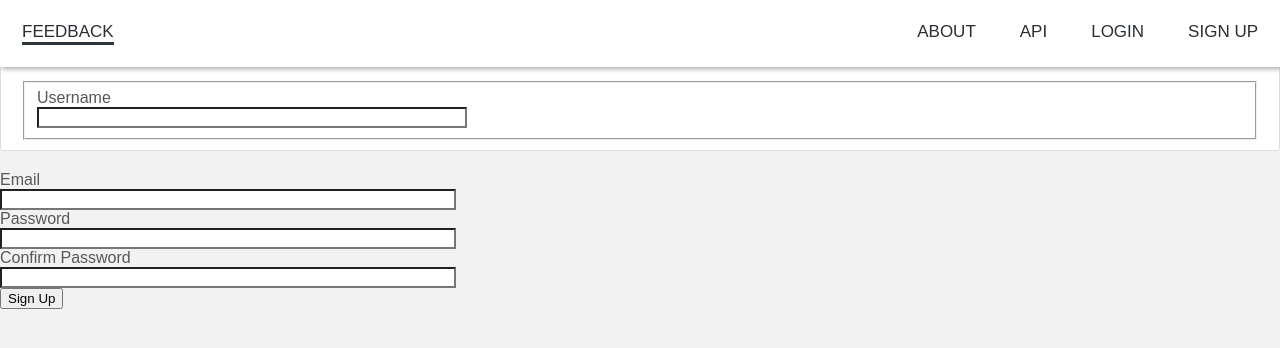
After one commit to jgil325/FeedbackForm, a Flask app: page /signup in a window 1280 px wide. The commit adds this page. Shown: the top 348 px of the page. Run offline with Flask 2, Linux system fonts and the light colour scheme; some libraries are stand-ins or nearby versions; some web fonts are replaced.

Commit message:
Signup (#8)
* working, but navbar blocking most of the info

* working, but navbar blocking most of the info

* working, needs styling fixes

* working, needs styling fixes

* working, needs styling fixes

* Sign up and database working

* styling

```diff
--- a/main.py
+++ b/main.py
@@ -1,14 +1,51 @@
-from flask import Flask, render_template, url_for, flash, redirect, request
-
+from signup import RegistrationForm
+import time
+import random
+import threading
+try:
+    from flask import Flask, render_template, url_for, flash, redirect
+    from flask_sqlalchemy import SQLAlchemy
+except ImportError:
+    print("Import Error")
 # this gets the name of the file so Flask knows it's name
 app = Flask(__name__)
 app.config['SECRET_KEY'] = '2d6ca153ea201fe4daf5a90f380026b5'
+app.config['SQLALCHEMY_DATABASE_URI'] = 'sqlite:///site.db'
+db = SQLAlchemy(app)
 
 
+class User(db.Model):
+    id = db.Column(db.Integer, primary_key=True)
+    username = db.Column(db.String(20), unique=True, nullable=False)
+    email = db.Column(db.String(120), unique=True, nullable=False)
+    password = db.Column(db.String(60), nullable=False)
+
+    def __repr__(self):
+        return f"User('{self.username}', '{self.email}')"
+
 # Homepage
+
+
 @app.route("/")
 def layout():
     return render_template("home.html")
+
+# SignUp
+
+
+@app.route("/signup", methods=['GET', 'POST'])
+def register():
+    form = RegistrationForm()
+    if form.validate_on_submit():  # checks if entries are valid
+        user = User(
+            username=form.username.data,
+            email=form.email.data,
+            password=form.password.data)
+        db.session.add(user)
+        db.session.commit()
+        flash(f'Account created for {form.username.data}!', 'success')
+#         return redirect(url_for('home', id="/")) # if so - send to home page
+    return render_template('signup.html', title='SignUp', form=form)
 
 
 # API Page
--- /dev/null
+++ b/signup.py
@@ -0,0 +1,18 @@
+from flask_wtf import FlaskForm
+try:
+    from wtforms import StringField, PasswordField, SubmitField, BooleanField
+    from wtforms.validators import DataRequired, Length, Email, EqualTo
+except ImportError:
+    print("Import Error")
+
+
+class RegistrationForm(FlaskForm):
+    username = StringField('Username',
+                           validators=[DataRequired(), Length(min=2, max=20)])
+    email = StringField('Email',
+                        validators=[DataRequired(), Email()])
+    password = PasswordField('Password', validators=[DataRequired()])
+    confirm_password = PasswordField(
+        'Confirm Password', validators=[
+            DataRequired(), EqualTo('password')])
+    submit = SubmitField('Sign Up')
--- a/static/css/layout.css
+++ b/static/css/layout.css
@@ -65,3 +65,26 @@ a:hover {
   transition: 350ms ease-in-out;
   transform-origin: 0% 50%;
 }
+
+.content-section {
+  background: #ffffff;
+  padding: 10px 20px;
+  border: 1px solid #dddddd;
+  border-radius: 3px;
+  margin-bottom: 20px;
+  padding-top: 80px;
+}
+
+/* _forms.scss:7 */
+.form-control {
+  display: block;
+  width: 35%;
+  height: $input-height;
+  padding: $input-padding-y $input-padding-x;
+  font-size: $font-size-base;
+  line-height: $input-line-height;
+  color: $input-color;
+  background-color: $input-bg;
+  background-clip: padding-box;
+  border: $input-border-width solid $input-border-color;
+}
--- /dev/null
+++ b/templates/signup.html
@@ -0,0 +1,75 @@
+{% extends "layout.html" %}
+
+{% block content %}
+<!--     <link rel="stylesheet" href="static/css/signup.css"/> -->
+        <div class="content-section">
+           <form method="POST" action="">
+              {{ form.hidden_tag() }}
+              <fieldset class="form-group">
+                 <div class="form-group">
+                    {{ form.username.label(class="form-control-label") }}
+                    {% if form.username.errors %}
+                    {{ form.username(class="form-control form-control-lg is-invalid") }}
+                    <div class="invalid-feedback">
+                       {% for error in form.username.errors%}
+                       <span>{{error}}</span>
+                       {% endfor %}
+                    </div>
+                    {% else %}
+                    {{ form.username(class="form-control form-control-lg") }}
+                    {% endif %}
+                 </div>
+                 {% if form.username.errors %}
+                 {{ form.username(class="form-control form-control-lg is-invalid") }}
+                 <div class="invalid-feedback">
+                    {% for error in form.username.errors%}
+                    <span>{{error}}</span>
+                    {% endfor %}
+                 {% endif %}
+                 </div>
+                 <div class="form-group">
+                    {{ form.email.label(class="form-control-label") }}
+                    {% if form.email.errors %}
+                    {{ form.email(class="form-control form-control-lg is-invalid") }}
+                    <div class="invalid-feedback">
+                       {% for error in form.email.errors%}
+                       <span>{{error}}</span>
+                       {% endfor %}
+                    </div>
+                    {% else %}
+                    {{ form.email(class="form-control form-control-lg") }}
+                    {% endif %}
+                 </div>
+                 <div class="form-group">
+                    {{ form.password.label(class="form-control-label") }}
+                    {% if form.password.errors %}
+                    {{ form.password(class="form-control form-control-lg is-invalid") }}
+                    <div class="invalid-feedback">
+                       {% for error in form.password.errors%}
+                       <span>{{error}}</span>
+                       {% endfor %}
+                    </div>
+                    {% else %}
+                    {{ form.password(class="form-control form-control-lg") }}
+                    {% endif %}
+                 </div>
+                 <div class="form-group">
+                    {{ form.confirm_password.label(class="form-control-label") }}
+                    {% if form.confirm_password.errors %}
+                    {{ form.confirm_password(class="form-control form-control-lg is-invalid") }}
+                    <div class="invalid-feedback">
+                       {% for error in form.confirm_password.errors%}
+                       <span>{{error}}</span>
+                       {% endfor %}
+                    </div>
+                    {% else %}
+                    {{ form.confirm_password(class="form-control form-control-lg") }}
+                    {% endif %}
+                 </div>
+              </fieldset>
+              <div class="form-group">
+                      {{ form.submit(class="btn btn-outline-info") }}
+              </div>
+           </form>
+        </div>
+{% endblock content %}
```
Also changed, not shown: site.db (added), static/css/singup.css (added).
